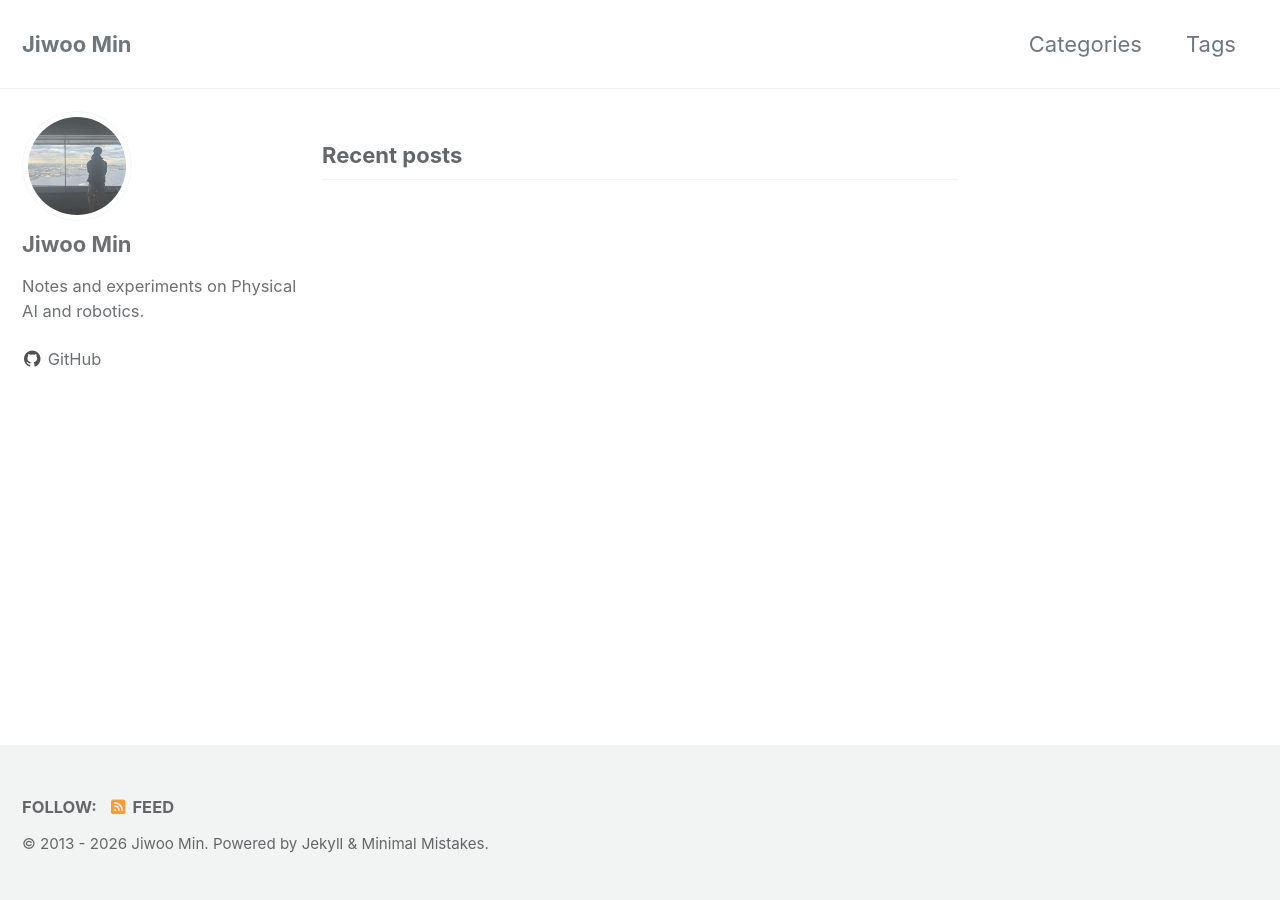
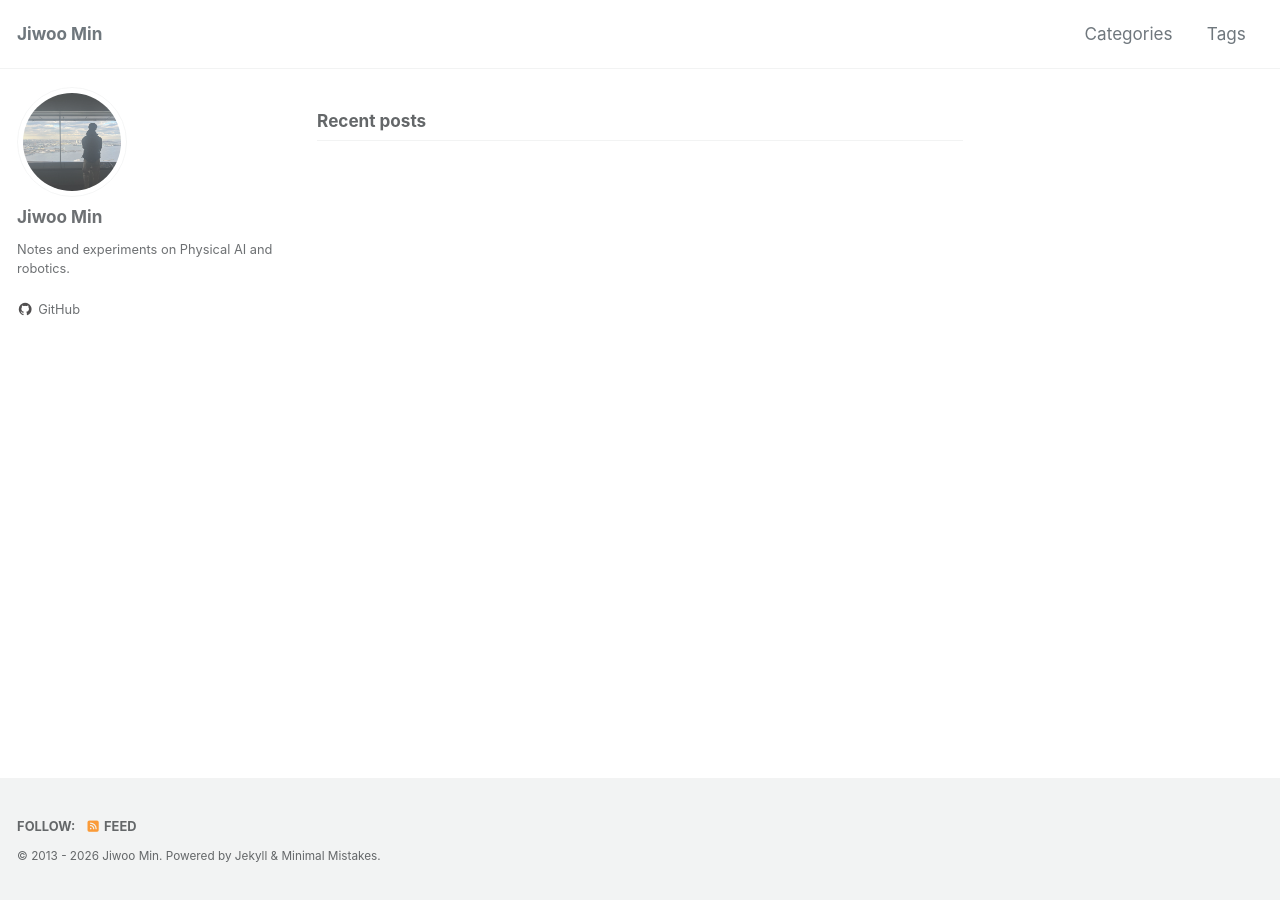
Before and after one commit to JIUUOO/JIUUOO.github.io, a Jekyll site: the page built from index.html, in a window 1280 px wide. Built offline with Jekyll 4.4.1, drawn with Linux system fonts in a browser that asks for light colours; cached includes are drawn as plain includes; the list of posts is cut into pages by our own code.

Commit message:
fix(variables): adjust font size multipliers and paragraph indent variable

```diff
--- a/_sass/minimal-mistakes/_variables.scss
+++ b/_sass/minimal-mistakes/_variables.scss
@@ -7,13 +7,13 @@
    ========================================================================== */
 
 $doc-font-size: 16px !default;
-$doc-font-size-medium: $doc-font-size * 1.125 !default;
-$doc-font-size-large: $doc-font-size * 1.25 !default;
-$doc-font-size-x-large: $doc-font-size * 1.375 !default;
+$doc-font-size-medium:  $doc-font-size * 1.01 !default;
+$doc-font-size-large:   $doc-font-size * 1.04 !default;
+$doc-font-size-x-large: $doc-font-size * 1.07 !default;
 
 /* paragraph indention */
 $paragraph-indent: false !default; // true, false (default)
-$indent-var: 1.3em !default;
+$indent-var: 0.1em !default;
 
 /* Modern font stack */
 /* https://github.com/system-fonts/modern-font-stacks */
```
